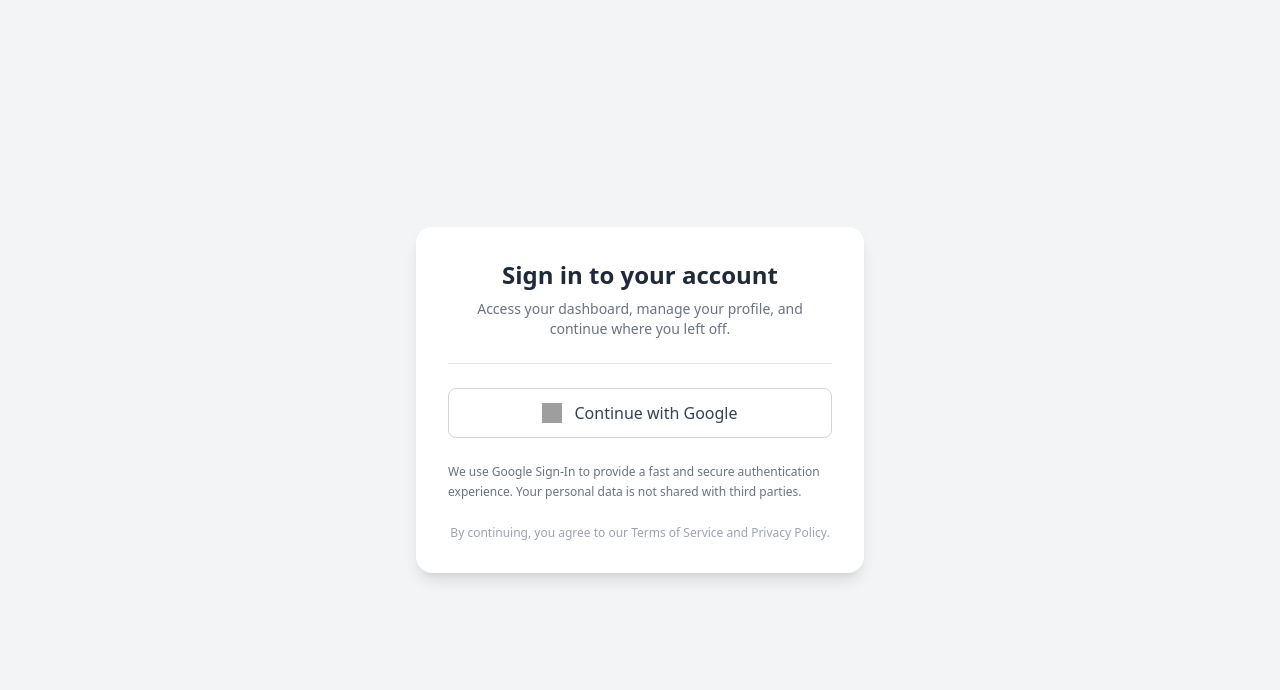
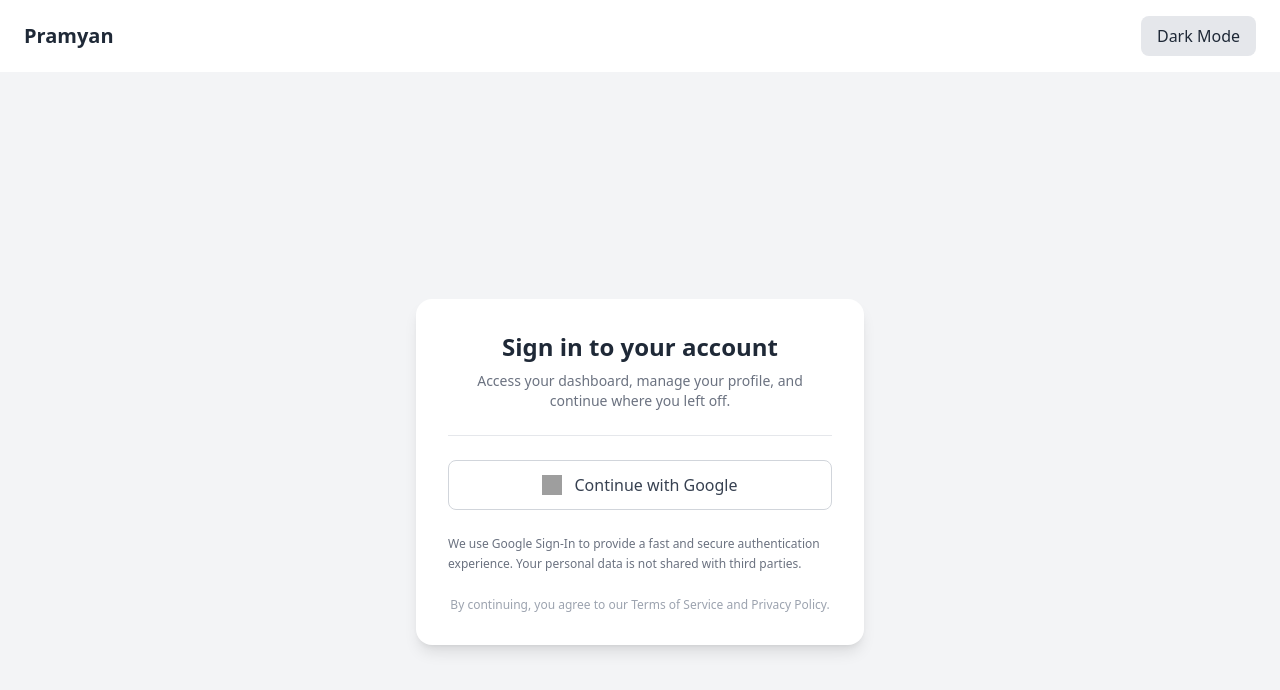
Before and after one commit to Mayurghule2/auth-system, a React app in the folder frontend/: page / in a window 1280 px wide. Shown: the top 690 px of the page. Built offline with nearby package versions, Linux system fonts and the light colour scheme; grey boxes are pictures that could not be loaded; the HTML template or start-up script is replaced by a standard one.

Commit message:
Implement theme toggle in App component
Added theme toggle functionality with local storage support.

```diff
--- a/frontend/src/App.jsx
+++ b/frontend/src/App.jsx
@@ -1,20 +1,59 @@
 import { BrowserRouter, Routes, Route } from "react-router-dom";
+import { useEffect, useState } from "react";
 import Login from "./pages/Login";
 import Dashboard from "./pages/Dashboard";
 
-import './App.css'
+import './App.css';
 
 function App() {
 
+  const [theme, setTheme] = useState(
+    localStorage.getItem("theme") || "light"
+  );
+
+  useEffect(() => {
+    const root = document.documentElement;
+
+    if (theme === "dark") {
+      root.classList.add("dark");
+    } else {
+      root.classList.remove("dark");
+    }
+
+    localStorage.setItem("theme", theme);
+  }, [theme]);
+
+  const toggleTheme = () => {
+    setTheme(prev => (prev === "light" ? "dark" : "light"));
+  };
 
   return (
     <BrowserRouter>
-      <Routes>
-        <Route path="/" element={<Login />} />
-        <Route path="/dashboard" element={<Dashboard />} />
-      </Routes>
+
+      {/* Navbar */}
+      <nav className="flex justify-between items-center px-6 py-4 bg-white dark:bg-gray-900 shadow-md">
+        <h1 className="text-xl font-semibold text-gray-800 dark:text-white">
+          Pramyan
+        </h1>
+
+        <button
+          onClick={toggleTheme}
+          className="px-4 py-2 rounded-lg bg-gray-200 dark:bg-gray-700 text-gray-800 dark:text-white transition"
+        >
+          {theme === "light" ? "Dark Mode" : "Light Mode"}
+        </button>
+      </nav>
+
+      {/* Routes */}
+      <div className="bg-gray-100 dark:bg-gray-800 min-h-screen">
+        <Routes>
+          <Route path="/" element={<Login />} />
+          <Route path="/dashboard" element={<Dashboard />} />
+        </Routes>
+      </div>
+
     </BrowserRouter>
-  )
+  );
 }
 
-export default App
+export default App;
```
